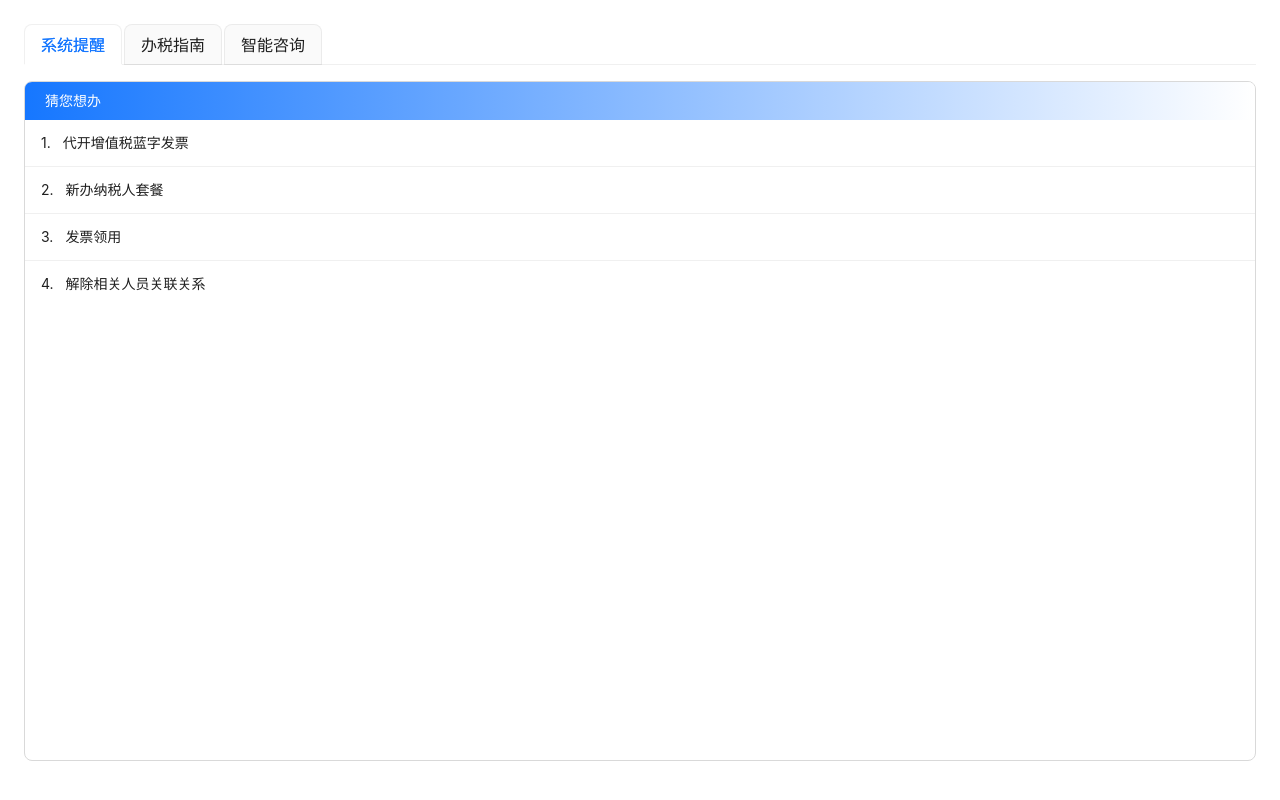
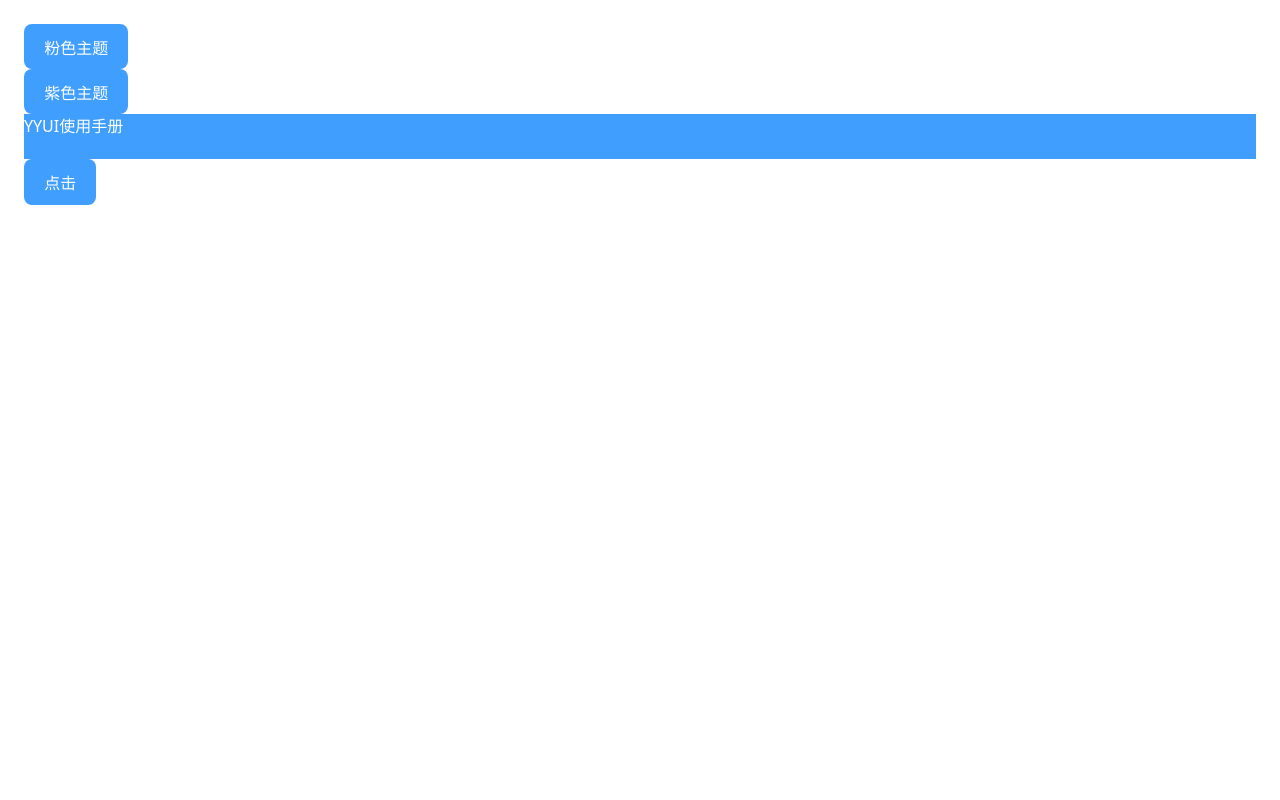
Before and after one commit to yangshangchao23/skin-learn, a Vue app: page / in a window 1280 px wide. Built offline with nearby package versions, Linux system fonts and the light colour scheme.

Commit message:
fix:scss使用scss变量完成换肤功能

```diff
--- a/src/App.vue
+++ b/src/App.vue
@@ -1,27 +1,9 @@
 <script setup lang="ts">
-import { theme } from 'ant-design-vue'
-import type { Locale } from 'ant-design-vue/es/locale'
-// import zhCN from 'ant-design-vue/es/locale/zh_CN'
-
-const locale = inject('locale') as Locale
-
-// 监听浏览器的外观设置模式变化--切换antdV内置的预设算法实现主题切换
-// console.log(window.matchMedia('(prefers-color-scheme: dark)').matches, 'xxxx')
-const broswerDarkMode = window.matchMedia('(prefers-color-scheme: dark)').matches
-const dynamicTheme = ref(broswerDarkMode ? theme.darkAlgorithm : theme.defaultAlgorithm)
-window.matchMedia('(prefers-color-scheme: dark)').addEventListener('change', (e) => {
-  // console.log(e.matches, 'scheme')
-  const isDarkMode = e.matches
-  if (isDarkMode) {
-    dynamicTheme.value = theme.darkAlgorithm
-    return
-  }
-  dynamicTheme.value = theme.defaultAlgorithm
+onMounted(() => {
+  window.document.documentElement.setAttribute('data-theme', 'default')
 })
 </script>
 
 <template>
-  <a-config-provider :locale="locale" :theme="{ algorithm: dynamicTheme }">
-    <RouterView />
-  </a-config-provider>
+  <RouterView />
 </template>
--- a/src/main.ts
+++ b/src/main.ts
@@ -1,11 +1,14 @@
 import { createApp } from 'vue'
 import router from './router'
 import App from './App.vue'
-import './style.css'
-import zhCN from 'ant-design-vue/es/locale/zh_CN'
+import yyui from './yyui'
+import '@/style/style.css'
+// 引入组件库css
+// import '@/yyui/css/index.scss'
+// 改为引入覆盖组件库默认主题的自定义主题css
+import '@/style/custom.scss'
 
 const app = createApp(App)
 
-app.provide('locale', zhCN)
-app.use(router)
+app.use(router).use(yyui)
 app.mount('#app')
--- /dev/null
+++ b/src/style/custom.scss
@@ -0,0 +1,27 @@
+// 该文件夹用来修改yyui组件库的默认主题色
+// 覆盖的变量写在前
+// $theme-color: pink;
+// $button-primary: green;
+
+// 定义多套主题色覆盖default主题色
+// 默认主题也要在这里再写一遍
+$themes: (
+  'default': (
+    theme-color: #409eff,
+    button-primary: #409eff,
+    font-color: #fff
+  ),
+  'violet': (
+    theme-color: #8a2be2,
+    button-primary: #9370db,
+    font-color: #fff
+  ),
+  'pink': (
+    theme-color: #f7a8b5,
+    button-primary: #ffc0cb,
+    font-color: #333
+  )
+);
+
+// 组件库样式写在后才能被覆盖
+@import '@/yyui/css/index.scss';
--- a/src/style.css
+++ b/src/style/style.css
@@ -1,6 +1,3 @@
-@import 'tailwindcss';
-@plugin "@tailwindcss/typography";
-
 :root {
   font-family: system-ui, Avenir, Helvetica, Arial, sans-serif;
   line-height: 1.5;
--- a/src/views/index.vue
+++ b/src/views/index.vue
@@ -1,51 +1,19 @@
 <script setup lang="ts">
-import { TabList } from '@/constants'
-
-const activeKey = ref('announce')
-const router = useRouter()
+const changeSkin = (skin: string) => {
+  window.document.documentElement.setAttribute('data-theme', skin)
+}
 </script>
 
 <template>
-  <div class="index w-full">
-    <a-tabs v-model:activeKey="activeKey" type="card" size="large">
-      <a-tab-pane v-for="tab in TabList" :key="tab.id" :tab="tab.title">
-        <a-list size="small" :data-source="tab.list" bordered>
-          <template #header>
-            <div class="border-l-4 border-[#1677ff] px-4 py-2">猜您想办</div>
-          </template>
-          <template #renderItem="{ item, index }">
-            <a-list-item @click="router.push({ path: '/detail', query: { id: item.id } })">
-              <div class="cursor-pointer truncate py-1" :title="item.title">
-                <span class="mr-3">{{ index + 1 }}.</span>{{ item.title }}
-              </div>
-            </a-list-item>
-          </template>
-        </a-list>
-      </a-tab-pane>
-    </a-tabs>
+  <div class="index">
+    <yy-button @click="changeSkin('pink')">粉色主题</yy-button>
+    <yy-button @click="changeSkin('violet')">紫色主题</yy-button>
+    <yy-header title="YYUI使用手册" />
+    <yy-button>点击</yy-button>
   </div>
 </template>
 
 <style scoped lang="scss">
 .index {
-  &:deep(.ant-tabs) {
-    .ant-tabs-content {
-      display: flex;
-      flex-direction: column;
-    }
-  }
-  &:deep(.ant-list) {
-    overflow: hidden;
-    .ant-list-header {
-      padding: 0;
-      background-image: linear-gradient(90deg, #1677ff, #fff);
-      color: #fff;
-      border: 0;
-    }
-    .ant-spin-container {
-      height: 80vh;
-      overflow-y: auto;
-    }
-  }
 }
 </style>
--- /dev/null
+++ b/src/yyui/YYButtton.vue
@@ -0,0 +1,25 @@
+<script setup lang="ts">
+defineOptions({
+  name: 'YYButton'
+})
+
+interface Props {
+  type: string
+  title: string
+}
+// const props = defineProps<Partial<Props>>()
+// const { title = '按钮' } = props
+const props = withDefaults(defineProps<Partial<Props>>(), {
+  type: 'default',
+  title: '按钮'
+})
+</script>
+<template>
+  <div>
+    <button class="yy-button yy-button-primary">
+      <slot>{{ title }}</slot>
+    </button>
+  </div>
+</template>
+
+<style scoped lang="scss"></style>
--- /dev/null
+++ b/src/yyui/YYHeader.vue
@@ -0,0 +1,15 @@
+<script setup lang="ts">
+defineOptions({
+  name: 'YYHeader'
+})
+
+interface Props {
+  title: string
+}
+const props = withDefaults(defineProps<Props>(), {
+  title: '网页标题'
+})
+</script>
+<template>
+  <div class="yy-header yy-header-primary">{{ title }}</div>
+</template>
--- /dev/null
+++ b/src/yyui/css/index.scss
@@ -0,0 +1,21 @@
+// @import './variable.scss';
+@import './mixin.scss';
+
+.yy-header {
+  width: 100%;
+  min-height: 45px;
+}
+.yy-header-primary {
+  // background-color: $theme-color;
+  // 改用mixin中的方法获取变量
+  @include get-background-color(theme-color);
+  @include get-font-color(font-color);
+}
+.yy-button {
+  min-width: 40px;
+}
+.yy-button-primary {
+  // background-color: $button-primary;
+  @include get-background-color(button-primary);
+  @include get-font-color(font-color);
+}
--- /dev/null
+++ b/src/yyui/css/mixin.scss
@@ -0,0 +1,28 @@
+@mixin get-background-color($color) {
+  @each $theme, $value in $themes {
+    [data-theme='#{$theme + ""}'] & {
+      background-color: map-get($value, $color);
+    }
+  }
+}
+
+// 其他颜色获取
+@mixin get-font-color($color) {
+  @each $theme, $value in $themes {
+    [data-theme='#{$theme + ""}'] & {
+      color: map-get($value, $color);
+    }
+  }
+}
+
+// 上述代码逐行解析
+// 1. 定义一个mixin，mixin是一个函数
+// 参数：$color，表示要获取的颜色
+// 函数处理：
+// 2. 遍历$themes集合变量  @each $theme, $value in $themes
+// $theme：主题键名（对应选中的主题） default、pink、blue等
+// $value：key对应的value值。即default主题对应的颜色值  (theme-color: #409eff,button-primary: #409eff)
+// 3.判断当前的主题是选中哪个主题  [data-theme='#{$theme}']
+// 切换时，html根标签会出现属性和属性值的变化 <html data-theme="default"> <html data-theme="pink">
+// 4.map-get($value, $color) 获取当前主题下的颜色值设置css属性样式值 传入对应的key参数获取。
+// $color：可以根据你传入的参数，获取对应的颜色值。传入的参数必须和集合变量表设置的key一致！例如theme-color、button-primary
--- /dev/null
+++ b/src/yyui/css/variable.scss
@@ -0,0 +1,18 @@
+// $theme-color: red !default; // 注意加default才能被覆盖
+// $button-primary: blue !default;
+
+// 实现动态切换：
+// 写成一个集合变量，存储不同主题对应的颜色
+// 注意：变成集合表达主题色之后。index.scss中需要通过方法，借助mixin来获取变量颜色
+$themes: (
+  'default': (
+    theme-color: #409eff,
+    button-primary: #409eff,
+    font-color: #fff
+  )
+) !default;
+
+// 上述代码解析
+// 1. 定义一个集合变量$themes，存储不同主题对应的颜色
+// 2. 语法用()表示对象，类似js的 {}
+// 3.!default表示默认值，只有在没有定义的情况下才会使用这个值
--- /dev/null
+++ b/src/yyui/index.ts
@@ -0,0 +1,15 @@
+import YYButtton from './YYButtton.vue'
+import YYHeader from './YYHeader.vue'
+
+const YYui = {
+  'yy-button': YYButtton,
+  'yy-header': YYHeader
+}
+
+export default {
+  install(app: any) {
+    for (const component in YYui) {
+      app.component(component, YYui[component])
+    }
+  }
+}
--- a/vite.config.ts
+++ b/vite.config.ts
@@ -4,7 +4,6 @@ import vue from '@vitejs/plugin-vue'
 import Components from 'unplugin-vue-components/vite'
 import { AntDesignVueResolver } from 'unplugin-vue-components/resolvers'
 import AutoImport from 'unplugin-auto-import/vite'
-import tailwindcss from '@tailwindcss/vite'
 
 // https://vite.dev/config/
 export default defineConfig({
@@ -26,8 +25,7 @@ export default defineConfig({
         })
       ],
       dts: 'types/components.d.ts'
-    }),
-    tailwindcss()
+    })
   ],
   server: {
     open: true
```
Also changed, not shown: 1 other file (tests, documents, lock files or other folders).
